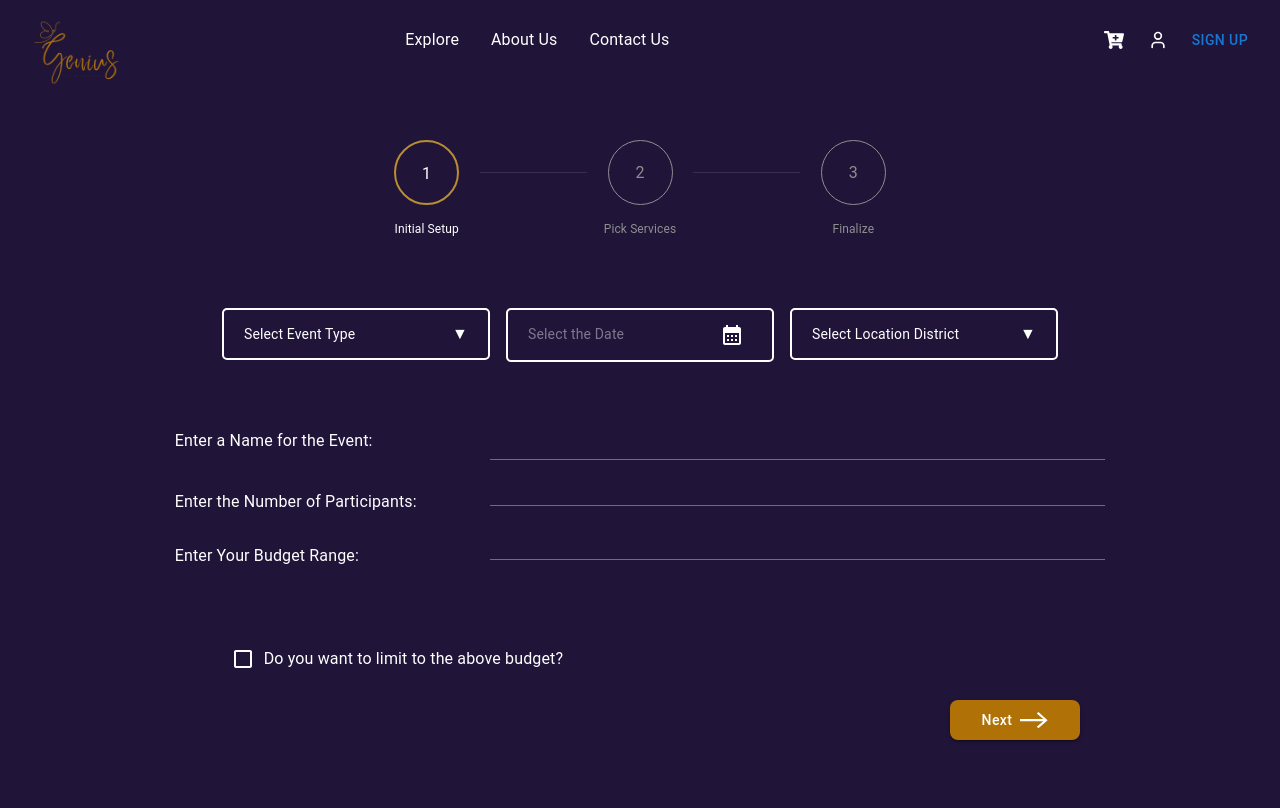
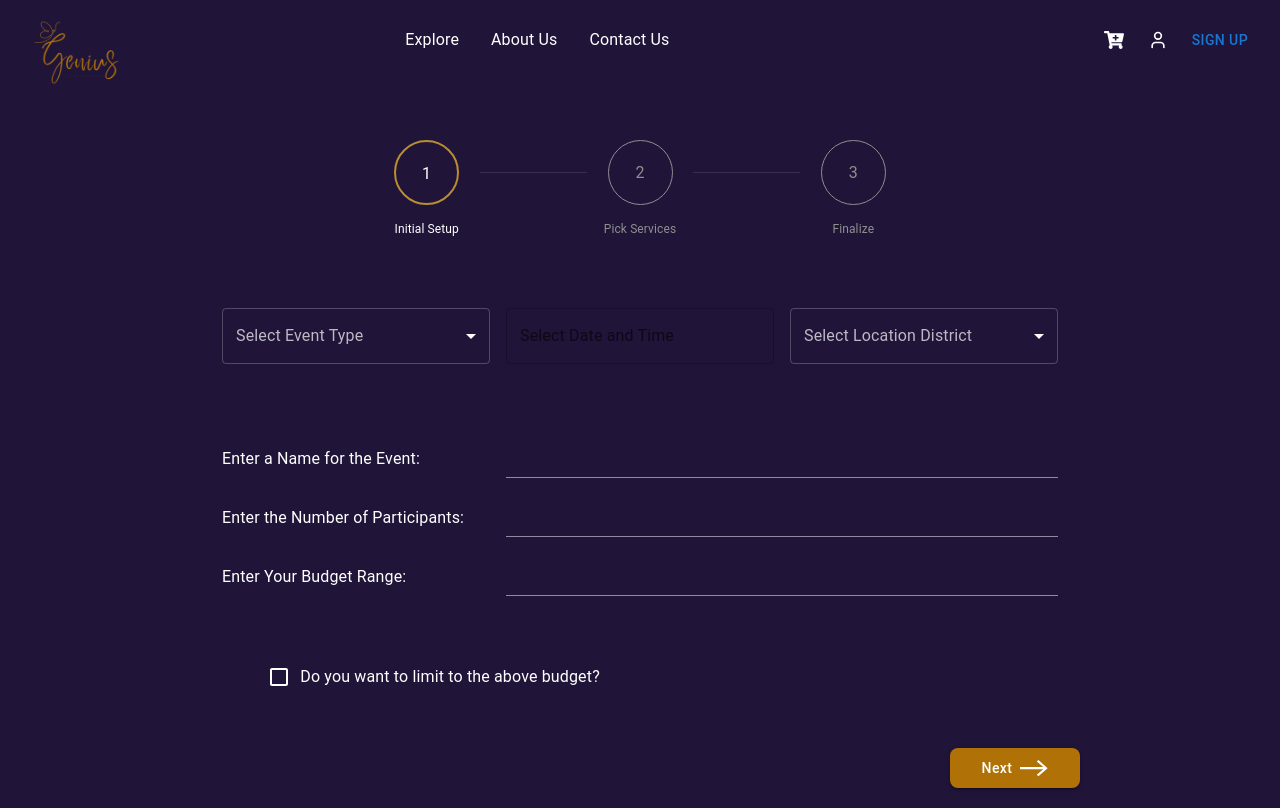
Before and after one commit to Genius-Dream-to-Reality/genius-frontend, a React (Create React App) app: page /event-planning in a window 1280 px wide. Built offline with nearby package versions, Linux system fonts and the light colour scheme.

Commit message:
GN-42 - Fix UI issues in the dropdown

```diff
--- a/src/assets/css/style.js
+++ b/src/assets/css/style.js
@@ -28,7 +28,7 @@ const useStyles = makeStyles((theme) => ({
   formInput: {
     width: '100%',
     height: "38px",
-    borderBottom: "1px solid #7E57C2",
+    borderBottom: "1px solid rgba(255, 255, 255, 0.5)",
     padding: "0 15px",
     fontSize: "13px",
     fontFamily: 'Poppins',
--- a/src/components/common/DatePicker.jsx
+++ b/src/components/common/DatePicker.jsx
@@ -1,88 +1,45 @@
-import React, { useState } from "react";
-import { Popover, TextField, IconButton, Box } from "@mui/material";
-import { CalendarMonth } from "@mui/icons-material";
+import React from "react";
+import { AdapterDayjs } from "@mui/x-date-pickers/AdapterDayjs";
 import { LocalizationProvider } from "@mui/x-date-pickers/LocalizationProvider";
-import { AdapterDayjs } from "@mui/x-date-pickers/AdapterDayjs";
-import { StaticDatePicker } from "@mui/x-date-pickers/StaticDatePicker";
-import dayjs from "dayjs";
-import useStyles from "../../assets/css/style";
+import { DateTimePicker } from "@mui/x-date-pickers/DateTimePicker";
+import TextField from "@mui/material/TextField";
+import { styled } from "@mui/material/styles";
+import { FormControl } from "@mui/material";
 
-const DatePicker = ({ selectedDate, setSelectedDate }) => {
-  const classes = useStyles();
-  const [anchorEl, setAnchorEl] = useState(null);
+const StyledTextField = styled(TextField)({
+  "& .MuiInputBase-root": {
+    color: "#fff",
+  },
+  "& .MuiOutlinedInput-notchedOutline": {
+    borderColor: "rgba(255, 255, 255, 0.23)",
+  },
+  "&:hover .MuiOutlinedInput-notchedOutline": {
+    borderColor: "rgba(255, 255, 255, 0.5)",
+  },
+  "&.Mui-focused .MuiOutlinedInput-notchedOutline": {
+    borderColor: "#fff",
+  },
+  "& .MuiInputLabel-root": {
+    color: "#fff",
+  },
+  "& .MuiInputLabel-root.Mui-focused": {
+    color: "#fff",
+  },
+});
 
-  const handleOpen = (event) => {
-    setAnchorEl(event.currentTarget);
-  };
+function DateTimePickerComponent({ selectedDate, setSelectedDate }) {
+  return (
+    <FormControl fullWidth>
+      <LocalizationProvider dateAdapter={AdapterDayjs}>
+        <DateTimePicker
+          label="Select Date and Time"
+          value={selectedDate}
+          onChange={(newValue) => setSelectedDate(newValue)}
+          renderInput={(params) => <StyledTextField {...params} />}
+        />
+      </LocalizationProvider>
+    </FormControl>
+  );
+}
 
-  const handleClose = () => {
-    setAnchorEl(null);
-  };
-
-  const handleDateChange = (newDate) => {
-    setSelectedDate(newDate);
-    handleClose();
-  };
-
-  return (
-    <LocalizationProvider dateAdapter={AdapterDayjs}>
-      <Box className={classes.BoxButton} padding="5px 20px">
-        <TextField
-          value={selectedDate ? dayjs(selectedDate).format("DD/MM/YYYY") : ""}
-          placeholder="Select the Date"
-          InputProps={{
-            readOnly: true,
-            disableUnderline: true,
-          }}
-          variant="standard"
-          sx={{
-            flex: 1,
-            "& input": {
-              fontSize: "14px",
-              color: "white",
-            },
-          }}
-        />
-
-        {/* Calendar Icon */}
-        <IconButton onClick={handleOpen} sx={{ color: "white" }}>
-          <CalendarMonth />
-        </IconButton>
-      </Box>
-
-      {/* Calendar Popover */}
-      <Popover
-        open={Boolean(anchorEl)}
-        anchorEl={anchorEl}
-        onClose={handleClose}
-        anchorOrigin={{
-          vertical: "bottom",
-          horizontal: "left",
-        }}
-      >
-        <StaticDatePicker
-          displayStaticWrapperAs="desktop"
-          value={selectedDate}
-          onChange={handleDateChange}
-          sx={{
-            backgroundColor: "#333",
-            "& .MuiPickersDay-root": {
-              color: "white",
-            },
-            "& .Mui-selected": {
-              backgroundColor: "#1976d2",
-            },
-            "& .Mui-selected:hover": {
-              backgroundColor: "#1976d2",
-            },
-            "& .MuiPickersDay-root:hover": {
-              backgroundColor: "#444",
-            },
-          }}
-        />
-      </Popover>
-    </LocalizationProvider>
-  );
-};
-
-export default DatePicker;
+export default DateTimePickerComponent;
--- a/src/components/common/DropDown.jsx
+++ b/src/components/common/DropDown.jsx
@@ -1,67 +1,73 @@
-import React, { useState } from "react";
-import { Box, Typography } from "@mui/material";
-import useStyles from "../../assets/css/style";
+import React from 'react';
+import { MenuItem, Select, FormControl, InputLabel } from '@mui/material';
+import { styled } from '@mui/system';
 
-const DropDown = ({
-  items,
-  selectedItem,
-  setSelectedItem
-}) => {
-  const classes = useStyles();
-  const [isOpen, setIsOpen] = useState(false);
+const StyledSelect = styled(Select)({
+  "& .MuiSelect-select": {
+    color: "#fff",
+  },
+  "& .MuiOutlinedInput-notchedOutline": {
+    borderColor: "rgba(255, 255, 255, 0.23)",
+  },
+  "&:hover .MuiOutlinedInput-notchedOutline": {
+    borderColor: "rgba(255, 255, 255, 0.5)",
+  },
+  "&.Mui-focused .MuiOutlinedInput-notchedOutline": {
+    borderColor: "#fff",
+  },
+  "& .MuiSvgIcon-root": {
+    color: "#fff",
+  },
+  "& .MuiPaper-root": {
+    backgroundColor: "#1a1a1a",
+  },
+  "& .MuiMenuItem-root": {
+    color: "#fff",
+  },
+});
 
-  const toggleDropdown = () => setIsOpen(!isOpen);
-
-  const handleSelect = (event) => {
-    setSelectedItem(event);
-    setIsOpen(false);
+const DropDown = ({ label, items, selectedItem, setSelectedItem }) => {
+  const handleChange = (event) => {
+    setSelectedItem(event.target.value);
   };
 
   return (
-    <div style={{ position: "relative" }}>
-      <Box
-        className={classes.BoxButton}
-        justifyContent="space-between"
-        cursor="pointer"
-        padding="12px 20px"
-        onClick={toggleDropdown}
+    <FormControl fullWidth>
+      <InputLabel sx={{ color: "rgba(255, 255, 255, 0.7)" }}>
+        {label}
+      </InputLabel>
+      <StyledSelect
+        value={selectedItem}
+        onChange={handleChange}
+        label={label}
+        MenuProps={{
+          PaperProps: {
+            sx: {
+              bgcolor:"#fff",
+              maxHeight: 48 * 4.5 + 8,
+              "& .MuiMenuItem-root": {
+                color: "#1a1a1a",
+                "&:hover": {
+                  bgcolor: "rgba(69, 64, 64, 0.1)",
+                },
+                "&.Mui-selected": {
+                  bgcolor: "rgba(255, 255, 255, 0.2)",
+                  "&:hover": {
+                    bgcolor: "rgba(255, 255, 255, 0.2)",
+                  },
+                },
+              },
+            },
+          },
+        }}
       >
-        <Typography sx={{
-          flex: 1,
-          color: "white",
-          fontSize: "14px",
-        }}>
-          {selectedItem}
-        </Typography>
-        <span style={{ transform: isOpen ? "rotate(180deg)" : "rotate(0)" }}>
-          ▼
-        </span>
-      </Box>
-
-      {/* Dropdown Menu */}
-      {isOpen && (
-        <div className={classes.DropDown}>
-          {items.map((event, index) => (
-            <div
-              key={index}
-              onClick={() => handleSelect(event)}
-              className={classes.DropDownItems}
-              style={{
-                borderBottom: index !== items.length - 1 ? "1px solid #ccc" : "none",
-              }}
-              onMouseEnter={(e) =>
-                (e.target.style.backgroundColor = "#f0f0f0")
-              }
-              onMouseLeave={(e) =>
-                (e.target.style.backgroundColor = "transparent")
-              }
-            >
-              {event}
-            </div>
-          ))}
-        </div>
-      )}
-    </div>
+        {items.map((item, index) => (
+          <MenuItem key={index} value={item}>
+            {item}
+          </MenuItem>
+        ))}
+      </StyledSelect>
+    </FormControl>
   );
 };
 
--- a/src/components/event-planning/StepOne.jsx
+++ b/src/components/event-planning/StepOne.jsx
@@ -1,13 +1,13 @@
 import React, { useState } from "react";
 import { Grid, FormControlLabel, Checkbox, Typography, InputBase } from "@mui/material";
 import DropDown from "../common/DropDown";
-import DatePicker from "../common/DatePicker";
+import DateTimePickerComponent from "../common/DatePicker";
 import useStyles from "../../assets/css/style";
 
 const StepOne = ({ onStepOneDataChange }) => {
   const classes = useStyles();
-  const [selectedDistrict, setSelectedDistrict] = useState("Select Location District");
-  const [selectedEventType, setSelectedEventType] = useState("Select Event Type");
+  const [selectedDistrict, setSelectedDistrict] = useState("");
+  const [selectedEventType, setSelectedEventType] = useState("");
   const [selectedDate, setSelectedDate] = useState(null);
   const [eventName, setEventName] = useState("");
   const [budgetRange, setBudgetRange] = useState("");
@@ -62,19 +62,21 @@ const StepOne = ({ onStepOneDataChange }) => {
       <Grid container justifyContent="center" spacing={2} sx={{ padding: { xs: "30px 10px", sm: "30px 80px" } }}>
         <Grid item xs={12} sm={3}>
           <DropDown
+            label="Select Event Type"
             items={eventTypes}
             selectedItem={selectedEventType}
             setSelectedItem={setSelectedEventType}
           />
         </Grid>
         <Grid item xs={12} sm={3}>
-          <DatePicker
+          <DateTimePickerComponent
             selectedDate={selectedDate}
             setSelectedDate={setSelectedDate}
           />
         </Grid>
         <Grid item xs={12} sm={3}>
           <DropDown
+            label="Select Location District"
             items={districts}
             selectedItem={selectedDistrict}
             setSelectedItem={setSelectedDistrict}
@@ -83,20 +85,30 @@ const StepOne = ({ onStepOneDataChange }) => {
       </Grid>
 
       {/* Event Details Section */}
-      <Grid container justifyContent="center" spacing={2} sx={{ padding: { xs: "30px 10px", sm: "30px 80px" } }}>
-        <Grid item xs={12} md={10}>
+      <Grid
+        container
+        justifyContent="center"
+        spacing={2}
+        sx={{ padding: { xs: "30px 10px", sm: "30px 80px" } }}
+      >
+        <Grid item xs={12} md={9}>
           {[
             { label: "Enter a Name for the Event:", value: eventName, name: "eventName" },
             { label: "Enter the Number of Participants:", value: numberOfParticipants, name: "numberOfParticipants" },
             { label: "Enter Your Budget Range:", value: budgetRange, name: "budgetRange" },
           ].map((field, index) => (
-            <Grid container spacing={2} alignItems="center" key={index}>
-              <Grid item xs={12} md={4}>
-                <Typography className={classes.typo} sx={{ paddingTop: index !== 0 ? "30px" : 0 }}>
-                  {field.label}
-                </Typography>
+            <Grid
+              container
+              direction="row"
+              spacing={2}
+              alignItems="center"
+              key={index}
+              sx={{ marginTop: index !== 0 ? "5px" : 0 }}
+            >
+              <Grid item xs={4}>
+                <Typography className={classes.typo}>{field.label}</Typography>
               </Grid>
-              <Grid item xs={12} md={8}>
+              <Grid item xs={8}>
                 <InputBase
                   className={classes.formInput}
                   type="text"
@@ -112,8 +124,13 @@ const StepOne = ({ onStepOneDataChange }) => {
       </Grid>
 
       {/* Checkbox for Budget Limitation */}
-      <Grid container justifyContent="center" spacing={2} mt={3} sx={{ paddingLeft: { xs: "20px" } }}>
-        <Grid item xs={12} sm={8}>
+      <Grid
+        container
+        justifyContent="center"
+        spacing={2}
+        sx={{ padding: { xs: "30px 10px", sm: "30px 80px" } }}
+      >
+        <Grid item xs={12} md={8}>
           <FormControlLabel
             control={<Checkbox sx={{ color: "#fff" }} />}
             label="Do you want to limit to the above budget?"
--- a/src/components/event-planning/StepTwo.jsx
+++ b/src/components/event-planning/StepTwo.jsx
@@ -11,7 +11,7 @@ import useStyles from "../../assets/css/style";
 
 const StepTwo = () => {
     const classes = useStyles();
-    const [selectedService, setSelectedService] = useState("Select a Service");
+    const [selectedService, setSelectedService] = useState("");
     const [searchValue, setSearchValue] = useState("");
 
     const eventServices = [
@@ -30,6 +30,7 @@ const StepTwo = () => {
         <Grid container justifyContent="center" spacing={2} sx={{ padding: { xs: "30px 10px", sm: "30px 80px" } }}>
             <Grid item xs={12} sm={3}>
                 <DropDown
+                    label="Select the Service"
                     items={eventServices}
                     selectedItem={selectedService}
                     setSelectedItem={setSelectedService}
```
